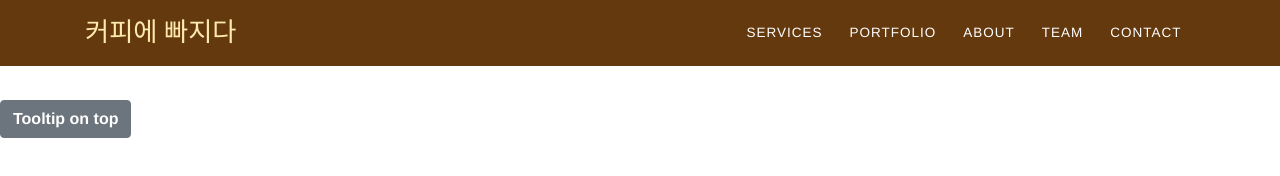
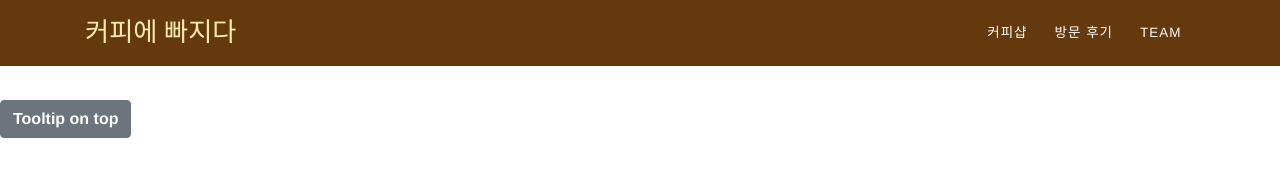
Before and after one commit to kbs4674/kbs4674.github.io, a plain HTML site: page index.html in a window 1280 px wide. Shown: the top 176 px of the page. Drawn offline with Linux system fonts and the light colour scheme; some packages are replaced by stand-ins of ours; a script that the page names is missing; files whose address does not match are found by name.

Commit message:
nav-bar 수정

```diff
--- a/index.html
+++ b/index.html
@@ -59,19 +59,13 @@
         <div class="collapse navbar-collapse" id="navbarResponsive">
           <ul class="navbar-nav text-uppercase ml-auto">
             <li class="nav-item">
-              <a class="nav-link js-scroll-trigger" href="#services">Services</a>
+              <a class="nav-link js-scroll-trigger" href="#shop">커피샵</a>
             </li>
             <li class="nav-item">
-              <a class="nav-link js-scroll-trigger" href="#portfolio">Portfolio</a>
-            </li>
-            <li class="nav-item">
-              <a class="nav-link js-scroll-trigger" href="#about">About</a>
+              <a class="nav-link js-scroll-trigger" href="#comment">방문 후기</a>
             </li>
             <li class="nav-item">
               <a class="nav-link js-scroll-trigger" href="#team">Team</a>
-            </li>
-            <li class="nav-item">
-              <a class="nav-link js-scroll-trigger" href="#contact">Contact</a>
             </li>
           </ul>
         </div>
```
